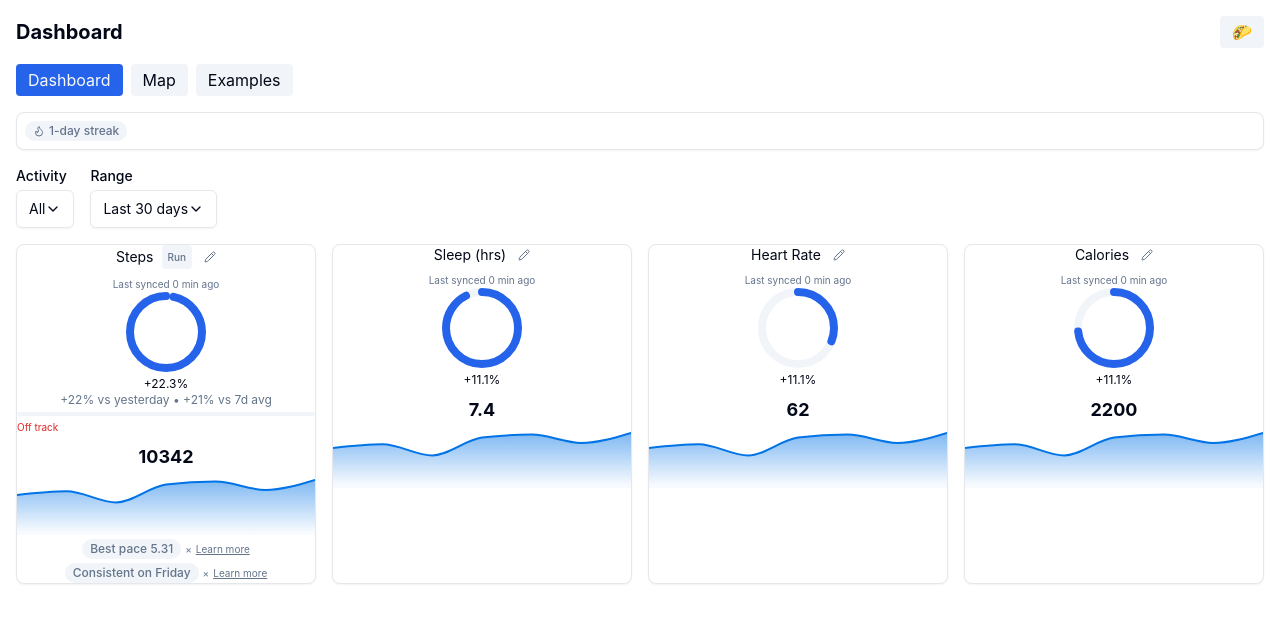
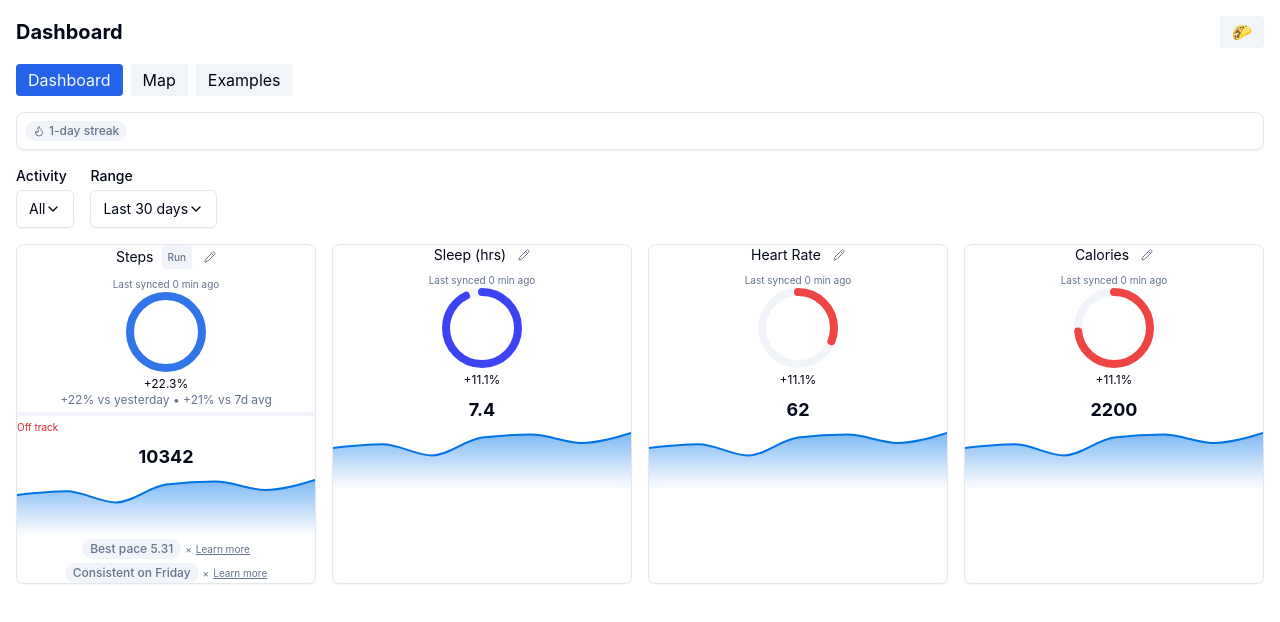
Before and after one commit to osmond/improved-system, a React (Vite) app: page / in a window 1280 px wide. Shown: the top 622 px of the page. Built offline with nearby package versions, Linux system fonts and the light colour scheme.

Commit message:
feat: enhance progress ring with goal and variant

```diff
--- a/src/components/dashboard/ProgressRing.tsx
+++ b/src/components/dashboard/ProgressRing.tsx
@@ -9,6 +9,10 @@ export interface ProgressRingProps {
   strokeWidth?: number;
   /** Accessible label describing the metric */
   label: string;
+  /** Threshold at which the goal is reached (0-100) */
+  goal?: number;
+  /** Visual state influencing stroke color */
+  variant?: "success" | "warning" | "danger";
 }
 
 export function ProgressRing({
@@ -16,10 +20,47 @@ export function ProgressRing({
   size = 80,
   strokeWidth = 8,
   label,
+  goal = 100,
+  variant,
 }: ProgressRingProps) {
   const radius = size / 2 - strokeWidth / 2;
   const circumference = 2 * Math.PI * radius;
-  const offset = circumference - (value / 100) * circumference;
+
+  const clampedValue = Math.max(value, 0);
+  const clampedGoal = Math.min(Math.max(goal, 0), 100);
+
+  const progress = Math.min(clampedValue, clampedGoal);
+  const buffer = clampedValue > clampedGoal ? clampedValue - clampedGoal : 0;
+
+  const progressOffset = circumference - (progress / 100) * circumference;
+  const bufferDasharray = `${(buffer / 100) * circumference} ${circumference}`;
+  const bufferOffset = circumference - (clampedGoal / 100) * circumference;
+
+  let color = "hsl(var(--primary))";
+  const autoVariant = variant
+    ? variant
+    : clampedValue >= clampedGoal
+    ? "success"
+    : clampedValue >= clampedGoal * 0.9
+    ? "warning"
+    : "danger";
+  switch (autoVariant) {
+    case "success":
+      color = "hsl(var(--chart-3))";
+      break;
+    case "warning":
+      color = "hsl(var(--chart-8))";
+      break;
+    case "danger":
+      color = "hsl(var(--destructive))";
+      break;
+  }
+
+  const tickAngle = (clampedGoal / 100) * 2 * Math.PI - Math.PI / 2;
+  const tickX1 = size / 2 + radius * Math.cos(tickAngle);
+  const tickY1 = size / 2 + radius * Math.sin(tickAngle);
+  const tickX2 = size / 2 + (radius + strokeWidth / 2) * Math.cos(tickAngle);
+  const tickY2 = size / 2 + (radius + strokeWidth / 2) * Math.sin(tickAngle);
 
   return (
     <svg
@@ -41,13 +82,37 @@ export function ProgressRing({
         cx={size / 2}
         cy={size / 2}
         r={radius}
-        stroke="hsl(var(--primary))"
+        stroke={color}
         strokeWidth={strokeWidth}
         fill="none"
         strokeDasharray={circumference}
-        strokeDashoffset={offset}
+        strokeDashoffset={progressOffset}
         strokeLinecap="round"
       />
+      {buffer > 0 && (
+        <circle
+          cx={size / 2}
+          cy={size / 2}
+          r={radius}
+          stroke={color}
+          strokeWidth={strokeWidth}
+          fill="none"
+          strokeDasharray={bufferDasharray}
+          strokeDashoffset={bufferOffset}
+          strokeLinecap="round"
+          strokeOpacity="0.4"
+        />
+      )}
+      {clampedGoal < 100 && (
+        <line
+          x1={tickX1}
+          y1={tickY1}
+          x2={tickX2}
+          y2={tickY2}
+          stroke="hsl(var(--muted-foreground))"
+          strokeWidth={2}
+        />
+      )}
     </svg>
   );
 }
--- a/src/pages/Dashboard.tsx
+++ b/src/pages/Dashboard.tsx
@@ -226,6 +226,7 @@ export default function Dashboard() {
             current={data.steps}
             previous={previousSteps}
             tertiary={stepContext}
+            goal={100}
           />
           {monthly && (
             <div className="w-full mt-1" aria-label={`Projected ${Math.round(monthly.projectedTotal).toLocaleString()} steps`}>
@@ -338,6 +339,7 @@ export default function Dashboard() {
             value={(data.sleep / sleepGoal) * 100}
             current={data.sleep}
             previous={previousSleep}
+            goal={100}
           />
           <span className="mt-2 text-lg font-bold">{data.sleep}</span>
           <MiniSparkline data={sparkData} />
@@ -395,6 +397,7 @@ export default function Dashboard() {
             value={(data.heartRate / heartGoal) * 100}
             current={data.heartRate}
             previous={previousHeartRate}
+            goal={100}
           />
           <span className="mt-2 text-lg font-bold">{data.heartRate}</span>
           <MiniSparkline data={sparkData} />
@@ -452,6 +455,7 @@ export default function Dashboard() {
             value={(data.calories / calorieGoal) * 100}
             current={data.calories}
             previous={previousCalories}
+            goal={100}
           />
           <span className="mt-2 text-lg font-bold">{data.calories}</span>
           <MiniSparkline data={sparkData} />
```
Also changed, not shown: 1 other file (tests, documents, lock files or other folders).
